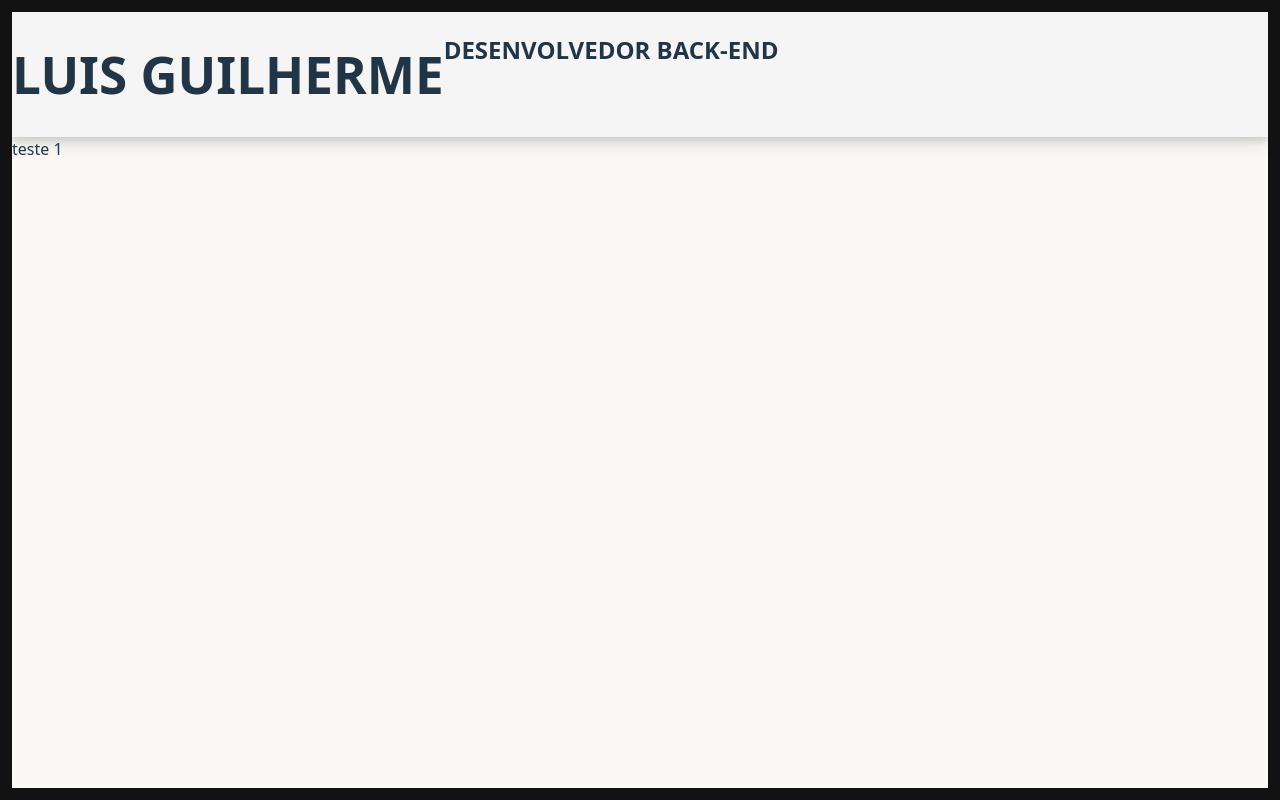
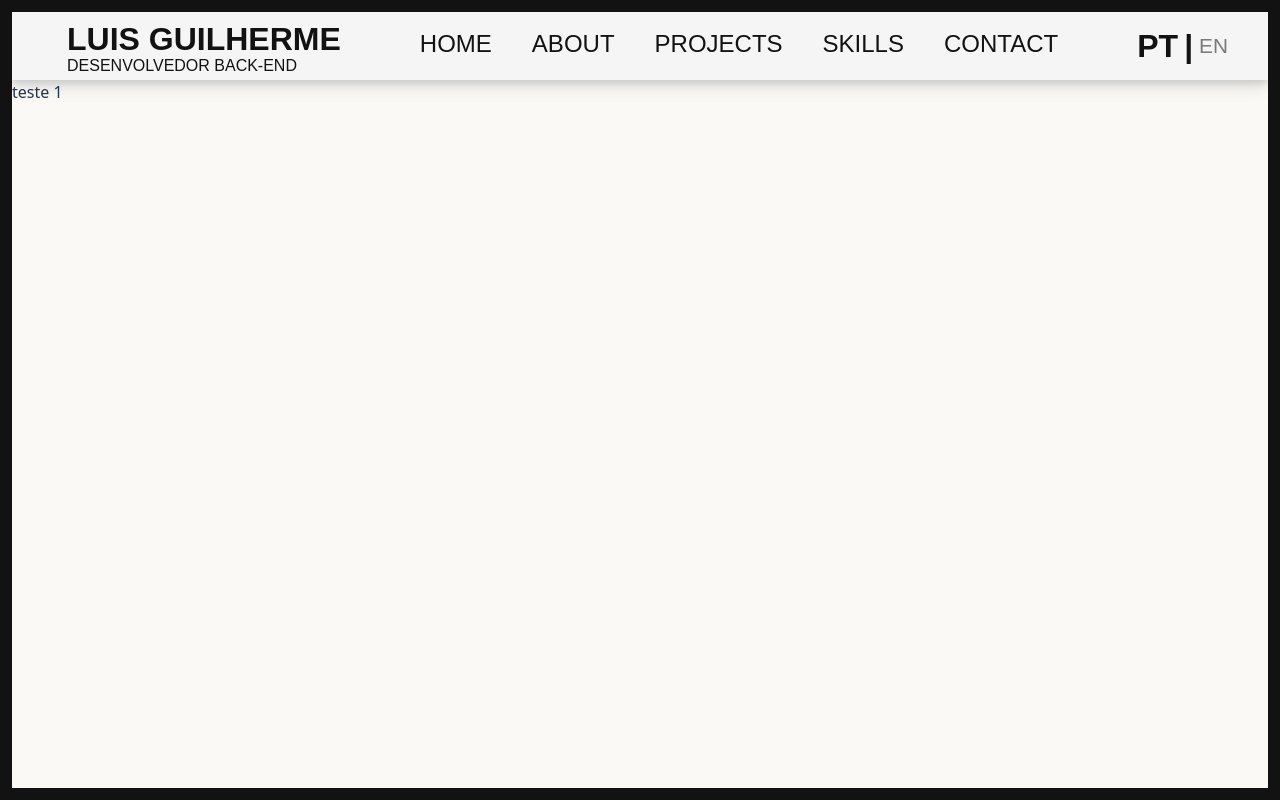
Before and after one commit to luisguilhermedacruz/portfolio_luisguilherme, a React (Vite) app: page / in a window 1280 px wide. Built offline with nearby package versions, Linux system fonts and the light colour scheme.

Commit message:
Acrescentei os links do menu desktop e estilizei as o resto do navbar

```diff
--- a/src/components/ButtonsNav.jsx
+++ b/src/components/ButtonsNav.jsx
@@ -1,13 +1,37 @@
 import { TiThMenu } from "react-icons/ti";
-import style from '../styles/ButtonsNav.module.css';
+import style from "../styles/ButtonsNav.module.css";
+
+const ChangeLanguage = () => {
+  const activeLanguage = "PT";
+
+  return (
+    <div className={style.change_language_container}>
+      <span
+        className={`${style.language_option} ${
+          activeLanguage === "PT" ? style.active : ""
+        }`}
+      >
+        PT
+      </span>
+      <span className={style.language_separator}>|</span>
+      <span
+        className={`${style.language_option} ${
+          activeLanguage === "EN" ? style.active : ""
+        }`}
+      >
+        EN
+      </span>
+    </div>
+  );
+};
 
 const ButtonsNav = () => {
   return (
     <div className={style.buttons_nav}>
-        <TiThMenu />
-        <h1>PT-BR</h1>
+      <ChangeLanguage />
+      <TiThMenu />
     </div>
-  )
-}
+  );
+};
 
-export default ButtonsNav
+export default ButtonsNav;
--- a/src/components/Navbar.jsx
+++ b/src/components/Navbar.jsx
@@ -1,16 +1,21 @@
 import style from '../styles/navbar.module.css';
 import ButtonsNav from './ButtonsNav';
+import Navlinks from './Navlinks';
 
 const Navbar = () => {
   return (
     <div className={style.navbar_container}>
-        <div className={style.navbar_mobile}>
+          <div className={style.navbar_mobile}>
           <h1 className={style.title_mobile}>LG</h1>
           <ButtonsNav/>
         </div>
         <div className={style.navbar_desktop}>
-            <h1 className={style.title_desktop_name}>LUIS GUILHERME</h1>
-            <h2 className={style.title_desktop_sub}>DESENVOLVEDOR BACK-END</h2>
+            <div className={style.navbar_texts}>
+              <h1 className={style.title_desktop_name}>LUIS GUILHERME</h1>
+              <h2 className={style.title_desktop_sub}>DESENVOLVEDOR BACK-END</h2>
+            </div>
+            <Navlinks/>
+            <ButtonsNav/>
         </div>
 
     </div>
--- /dev/null
+++ b/src/components/Navlinks.jsx
@@ -0,0 +1,15 @@
+import style from '../styles/Navlinks.module.css';
+
+const Navlinks = () => {
+  return (
+    <div className={style.links_container}>
+        <a href="#home">HOME</a>
+        <a href="#about">ABOUT</a>
+        <a href="#projects">PROJECTS</a>
+        <a href="#skills">SKILLS</a>
+        <a href="#contact">CONTACT</a>
+    </div>
+  )
+}
+
+export default Navlinks
--- a/src/styles/ButtonsNav.module.css
+++ b/src/styles/ButtonsNav.module.css
@@ -1,11 +1,72 @@
 @import url(../styles//global.css);
 
-.buttons_nav{
-    display: flex;
-    flex-direction: row;
+
+.buttons_nav {
+  display: flex;
+  align-items: center;
+  gap: 12px;
+  color: var(--black);
+  font-family: var(--font_secondary);
 }
 
+
 .buttons_nav svg {
+  font-size: 3rem;
+  cursor: pointer;
+  transition: transform 0.2s ease, opacity 0.2s ease;
+}
+
+.buttons_nav svg:hover {
+  transform: scale(1.1);
+  opacity: 0.8;
+}
+
+
+.change_language_container {
+  display: flex;
+  align-items: center;
+  gap: 6px;
+}
+
+
+.language_option {
+  cursor: pointer;
+  font-weight: 500;
+  color: #7a7a7a;
+  transition: color 0.2s ease;
+  font-size: 1.3rem;
+}
+
+
+.language_separator {
+  color: #7a7a7a;
+}
+
+
+.active {
+  color: var(--black);
+  font-weight: 700;
+}
+
+
+.language_option:hover {
+  color: var(--black);
+}
+
+@media (min-width: 768px) {
+
+  .buttons_nav svg{
+    display: none;
+  }
+
+  .language_separator{
+    font-size: 2rem;
     color: var(--black);
-    font-size: 3rem;
+    font-weight: 700;
+  }
+
+  .active{
+    font-weight: 1000;
+    font-size: 2rem;
+  }
 }
--- a/src/styles/Navbar.module.css
+++ b/src/styles/Navbar.module.css
@@ -1,20 +1,25 @@
 @import url('../styles/global.css');
 
-.navbar_container{
+.navbar_container {
     display: flex;
     flex-direction: row;
+    align-items: center;
     background-color: var(--white_one);
     box-shadow:
         0 4px 6px rgba(0, 0, 0, 0.1),
         0 8px 16px rgba(0, 0, 0, 0.1);
 }
 
-    .navbar_mobile{
+.navbar_mobile {
     display: flex;
     flex-direction: row;
+    justify-content: space-between;
+    align-items: center;
+    width: 100%;
+    padding:0 13px;
 }
 
-.title_mobile{
+.title_mobile {
     font-size: 10px;
     color: var(--black);
     font-family: var(--font_secondary);
@@ -23,27 +28,47 @@
     color: var(--black);
 }
 
-.navbar_desktop{
+.navbar_desktop {
     display: none;
 }
 
 @media (min-width: 768px) {
 
-    .navbar_mobile{
+    .navbar_mobile {
         display: none;
     }
 
+    .navbar_texts{
+        display: flex;
+        flex-direction: column;
+        margin: 0;
+        padding: 0;
+        align-items:flex-start;
+        line-height:1.1;
+    }
     .navbar_desktop{
         display: flex;
         flex-direction: row;
+        align-items: center;
+        justify-content:space-between;
+        padding: 0 40px;
+        width: 100%;
     }
 
-     .title_dekstop_name{
-    font-size: 10px;
+
+    .title_desktop_name{
+        font-family: var(--font_secondary);
+        font-size: 2rem;
         color: var(--black);
+        margin: 10px 0 0 15px;
+    }
+
+      .title_desktop_sub{
         font-family: var(--font_secondary);
-    font-size: 3.5rem;
-    margin: 14px 0 12px 14px;
-
+        font-size: 1rem;
+        color: var(--black);
+        margin: 10px 0 0 15px;
+        font-weight: 100;
+        margin: 0 0 5px 15px;
     }
 }
--- /dev/null
+++ b/src/styles/Navlinks.module.css
@@ -0,0 +1,23 @@
+a {
+    text-decoration: none;
+    color: var(--black);
+    font-family: var(--font_secondary);
+    font-size: 1.5rem;
+    font-weight: lighter;
+    border-bottom: 2px solid transparent;
+    padding-bottom: 2px;
+    transition: text-shadow 0.1s ease-in-out, border-bottom-color 0.1s;
+    text-shadow: none;
+}
+
+a:hover {
+    color: var(--black);
+    text-shadow: 0 0 1px var(--black), 0 0 1px var(--black);
+    border-bottom-color: var(--black);
+}
+
+.links_container {
+    display: flex;
+    flex-direction: row;
+    gap: 40px;
+}
```
Lines whose indentation alone changed are shown as unchanged.
